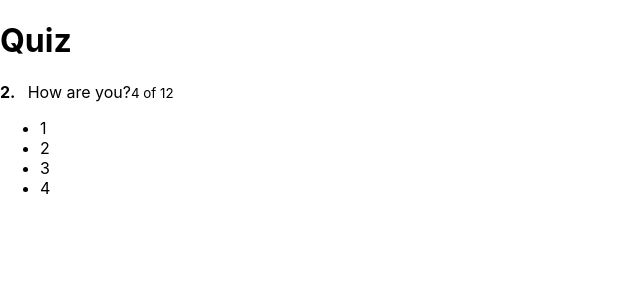
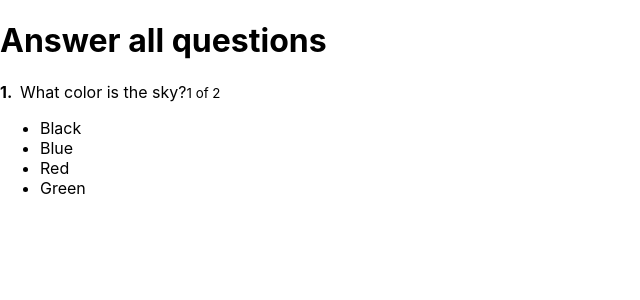
Before and after one commit to DimaBohomazov/Quiz_react, a React app: page / in a window 1280 px wide. Shown: the top 300 px of the page, without its empty margins (0-640 px from the left). Built offline with nearby package versions, Linux system fonts and the light colour scheme.

Commit message:
onAnswerClickHandler

```diff
--- a/src/components/ActiveQuiz/ActiveQuiz.jsx
+++ b/src/components/ActiveQuiz/ActiveQuiz.jsx
@@ -1,21 +1,21 @@
 import React from "react";
 import classes from "./ActiveQuiz.css"
+import AnswersList from "./AnswersList/AnswersList";
 
 const ActiveQuiz = props => (
     <div className={classes.ActiveQuiz}>
         <p className={classes.Question}>
             <span>
-                <strong> 2. </strong> &nbsp;
-                How are you?
+                <strong> { props.answerNumber }. </strong> &nbsp;
+                { props.question }
             </span>
-            <small>4 of 12</small>
+            <small>{ props.answerNumber } of { props.quizLength }</small>
         </p >
-        <ul>
-            <li>1</li>
-            <li>2</li>
-            <li>3</li>
-            <li>4</li>
-        </ul>
+        <AnswersList
+            state = { props.state }
+            answers = { props.answers }
+            onAnswerClick = { props.onAnswerClick }
+        />
     </div>
 );
 
--- /dev/null
+++ b/src/components/ActiveQuiz/AnswersList/AnswersItem/AnswersItem.css
@@ -0,0 +1,17 @@
+.AnswersItem{
+    padding: 5px 10px;
+    margin-bottom: 5px;
+    border: 1px solid #ffffff;
+    border-radius: 5px;
+    cursor: pointer;
+}
+.AnswersItem:hover{
+    background: rgba(255, 255, 255, .2);
+    transition: background .3s ease-in-out;
+}
+.AnswersItem.success{
+    background: rgba(161, 240, 69, 0.7);
+}
+.AnswersItem.error{
+    background: rgba(240, 87, 108, 0.7);
+}
--- /dev/null
+++ b/src/components/ActiveQuiz/AnswersList/AnswersItem/AnswersItem.jsx
@@ -0,0 +1,20 @@
+import React from "react";
+import classes from "./AnswersItem.css"
+
+const AnswersItem = props => {
+    const cls = [classes.AnswersItem]
+    if( props.state ){
+        cls.push(classes[props.state])
+    }
+
+    return(
+        <li
+            className={ cls.join(' ') }
+            onClick={ () => props.onAnswerClick(props.answer.id) }
+        >
+            { props.answer.text }
+        </li>
+    )
+};
+
+export default AnswersItem
--- /dev/null
+++ b/src/components/ActiveQuiz/AnswersList/AnswersList.css
@@ -0,0 +1,5 @@
+.AnswersList{
+    list-style: none;
+    margin: 0;
+    padding: 0;
+}
--- /dev/null
+++ b/src/components/ActiveQuiz/AnswersList/AnswersList.jsx
@@ -0,0 +1,21 @@
+import React from "react";
+import classes from "./AnswersList.css"
+import AnswersItem from "./AnswersItem/AnswersItem";
+
+const AnswersList = props => (
+    <ul className={classes.AnswersList}>
+            {props.answers.map((answer, index) => {
+                return (
+                    <AnswersItem
+                        key = { index }
+                        answer = { answer }
+                        onAnswerClick = { props.onAnswerClick }
+                        state = { props.state ? props.state[answer.id] : null}
+                    />
+                )
+            })}
+    </ul>
+)
+
+
+export default AnswersList
--- a/src/containers/Quiz/Quiz.jsx
+++ b/src/containers/Quiz/Quiz.jsx
@@ -4,15 +4,85 @@
 
 class Quiz extends Component{
     state = {
-        quiz: []
+        activeQuestion: 0,
+        answerState: null,
+        quiz: [
+            {
+                question: 'What color is the sky?',
+                rightAnswerId: 2,
+                answers: [
+                    { text:'Black', id:1 },
+                    { text:'Blue', id:2 },
+                    { text:'Red', id:3 },
+                    { text:'Green', id:4 }
+                ],
+                id: 1
+            },
+            {
+                question: 'In what year was Kharkiv founded?',
+                rightAnswerId: 3,
+                answers: [
+                    { text:'1488', id:1 },
+                    { text:'1715', id:2 },
+                    { text:'1654', id:3 },
+                    { text:'1945', id:4 }
+                ],
+                id: 2
+            }
+        ]
     };
+
+    onAnswerClickHandler = answerId => {
+        if(this.state.answerState){
+            const key = Object.keys(this.state.answerState)[0]
+            if(this.state.answerState[key] === 'success'){
+                return
+            }
+        }
+
+        const question = this.state.quiz[this.state.activeQuestion]
+
+        if (question.rightAnswerId === answerId) {
+            this.setState({
+                answerState: {[answerId]: 'success'}
+            });
+
+            const timeout =window.setTimeout(() => {
+                if(this.isQuizFinished()){
+                    console.log('Finished')
+                } else {
+                    this.setState({
+                        activeQuestion: this.state.activeQuestion + 1,
+                        answerState: null
+                    })
+                }
+                window.clearTimeout(timeout)
+            }, 1000)
+        } else {
+            this.setState({
+                answerState: {[answerId]: 'error'}
+            })
+        }
+
+    };
+
+    isQuizFinished () {
+        return this.state.activeQuestion + 1 === this.state.quiz.length
+    }
 
     render() {
         return(
             <div className={classes.Quiz}>
                 <div className={classes.QuizWrapper}>
-                    <h1>Quiz</h1>
-                    <ActiveQuiz />
+                    <h1>Answer all questions</h1>
+                    <ActiveQuiz
+                    answers = { this.state.quiz[this.state.activeQuestion].answers }
+                    question = { this.state.quiz[this.state.activeQuestion].question }
+                    onAnswerClick = { this.onAnswerClickHandler }
+                    quizLength = { this.state.quiz.length }
+                    answerNumber = { this.state.activeQuestion + 1 }
+                    state = { this.state.answerState }
+                    />
                 </div>
             </div>
 
```
